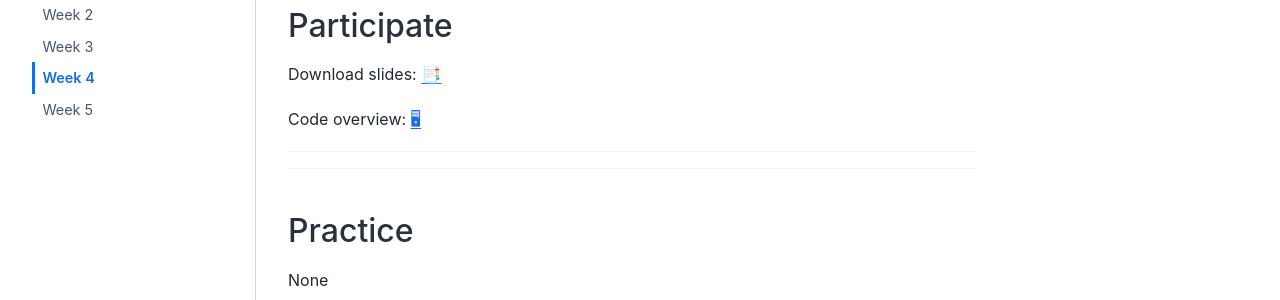
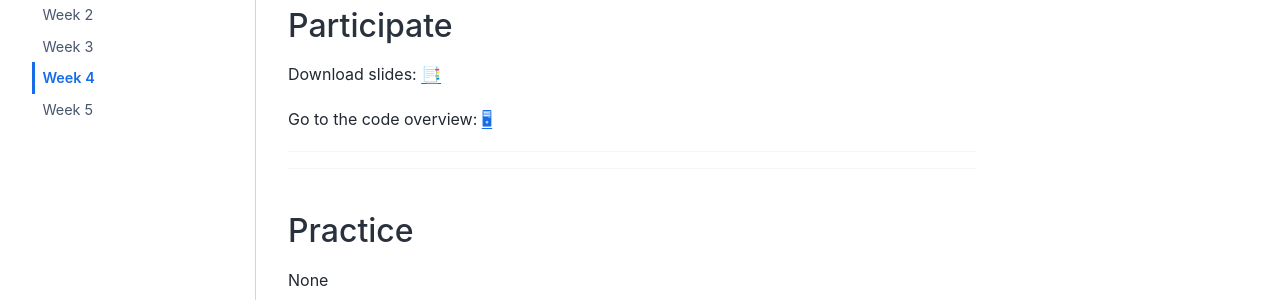
Before and after one commit to mr-ws22/website, a Jupyter Book: the page built from weeks/week4.md, in a window 1280 px wide and 1116 px high. Shown: the part 601-901 px from the top of the window. Built offline with Jupyter Book 1.0.4 settings and Sphinx 7.4.7 and the Sphinx Book theme 1.1.4, drawn with Linux system fonts in a browser that asks for light colours; comment, search, counter and statistics services are not loaded.

```diff
--- a/weeks/week4.md
+++ b/weeks/week4.md
@@ -41,7 +41,7 @@
 
 
 
-Code overview: [🖥](../code/code-overview.md)
+Go to the code overview: [🖥](../code/code-overview.md)
 
 
 ---
```
